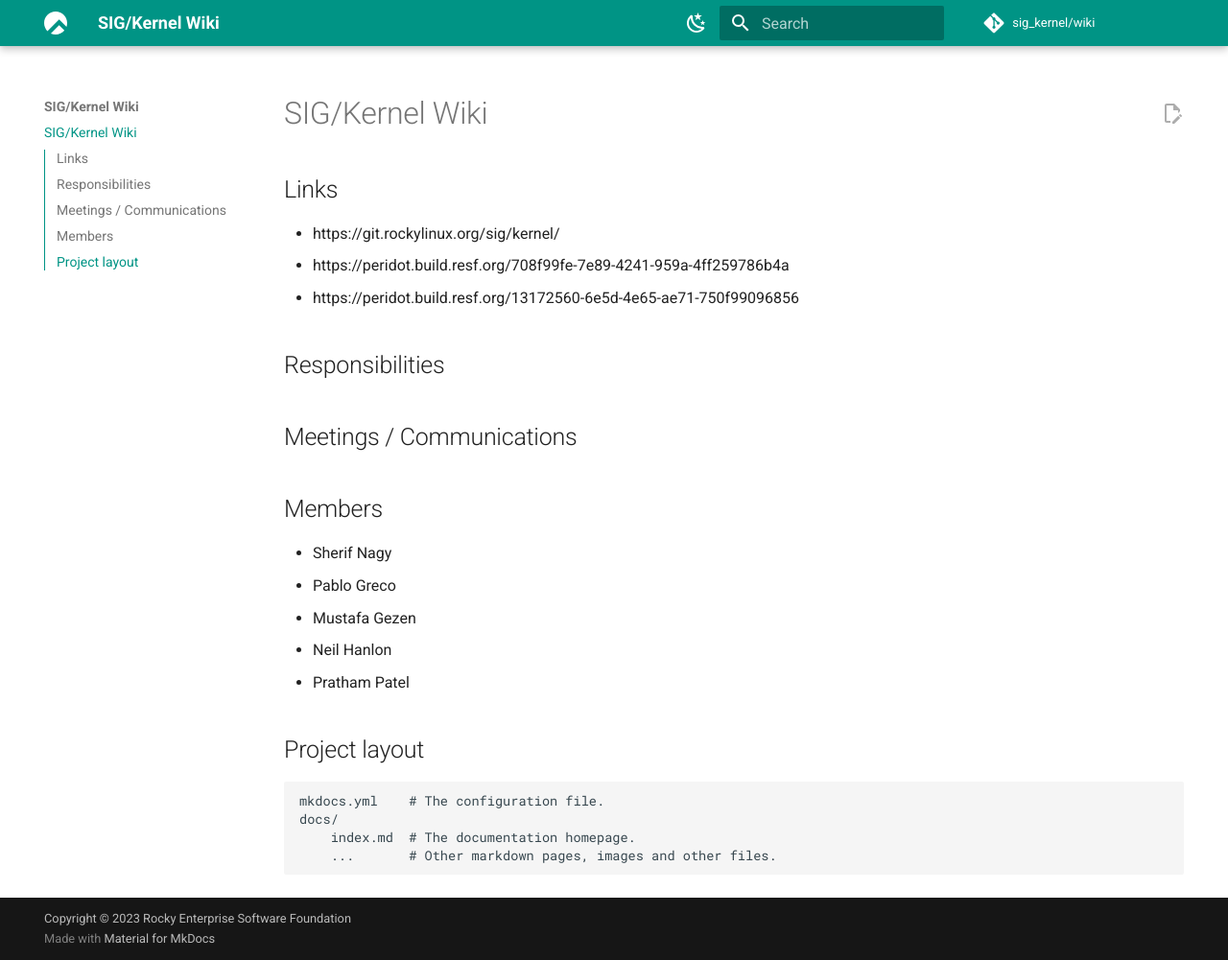
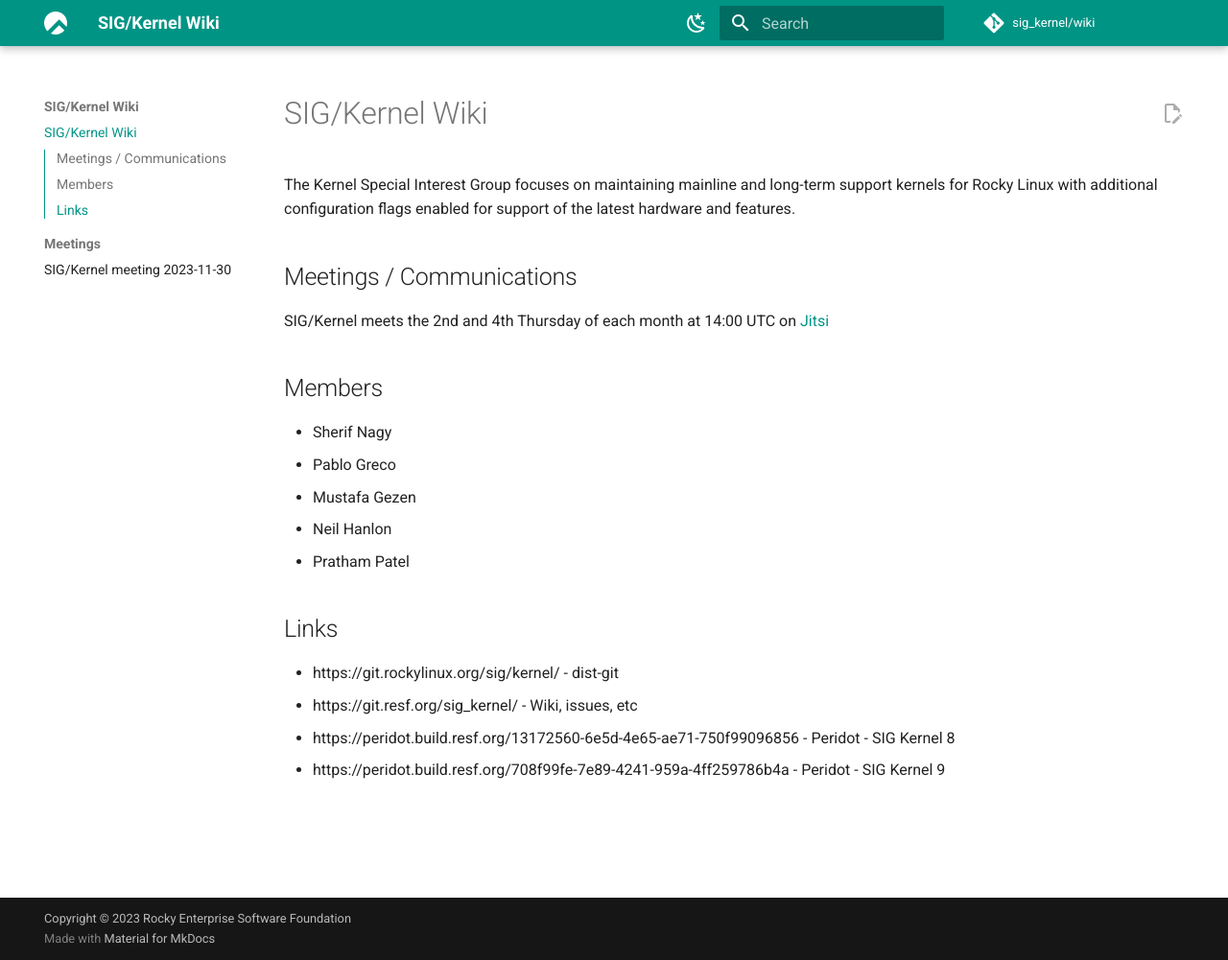
Before and after one commit to rocky-linux/sig-kernel.rocky.page, an MkDocs documentation site: the page built from docs/index.md, in a window 1280 px wide and 1001 px high. Shown: the whole window at 96% size. Built offline with MkDocs 1.6.1 and Material for MkDocs 9.7.7, drawn with Linux system fonts in a browser that asks for light colours.

Commit message:
Add meeting notes for 2023-11-30 meeting and update info

```diff
--- a/docs/index.md
+++ b/docs/index.md
@@ -1,14 +1,11 @@
 # SIG/Kernel Wiki
 
-## Links
+The Kernel Special Interest Group focuses on maintaining mainline and long-term support kernels for Rocky Linux with additional configuration flags enabled for support of the latest hardware and features.
 
-* https://git.rockylinux.org/sig/kernel/
-* https://peridot.build.resf.org/708f99fe-7e89-4241-959a-4ff259786b4a
-* https://peridot.build.resf.org/13172560-6e5d-4e65-ae71-750f99096856
-
-## Responsibilities
 
 ## Meetings / Communications
+
+SIG/Kernel meets the 2nd and 4th Thursday of each month at 14:00 UTC on [Jitsi](https://meet.jit.si/SoleHumanitiesInspireDelicately)
 
 ## Members
 
@@ -18,9 +15,9 @@
 * Neil Hanlon
 * Pratham Patel
 
-## Project layout
+## Links
 
-    mkdocs.yml    # The configuration file.
-    docs/
-        index.md  # The documentation homepage.
-        ...       # Other markdown pages, images and other files.
+* https://git.rockylinux.org/sig/kernel/ - dist-git
+* https://git.resf.org/sig_kernel/ - Wiki, issues, etc
+* https://peridot.build.resf.org/13172560-6e5d-4e65-ae71-750f99096856 - Peridot - SIG Kernel 8
+* https://peridot.build.resf.org/708f99fe-7e89-4241-959a-4ff259786b4a - Peridot - SIG Kernel 9
```
Also changed, not shown: docs/meetings/2023-11-30.md (added, +77 -0 lines).
